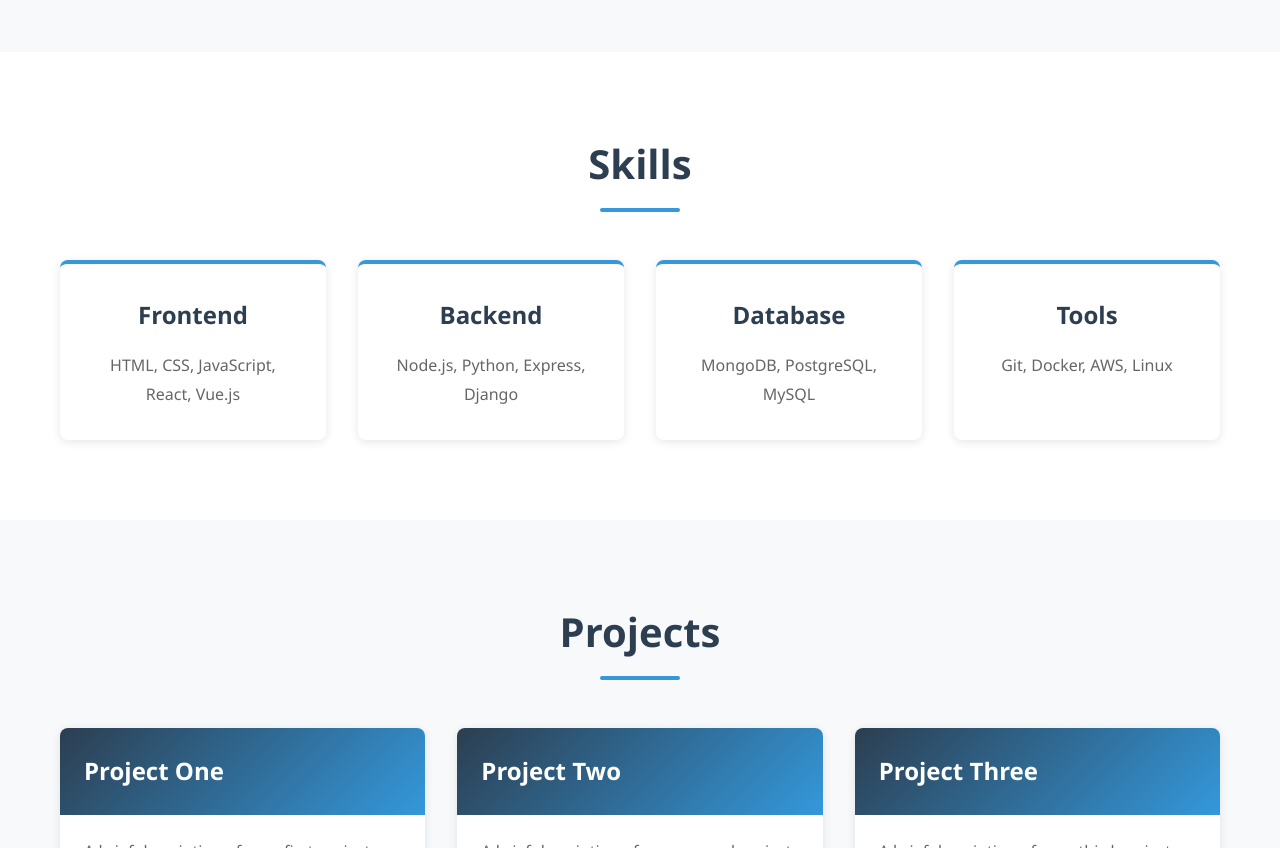
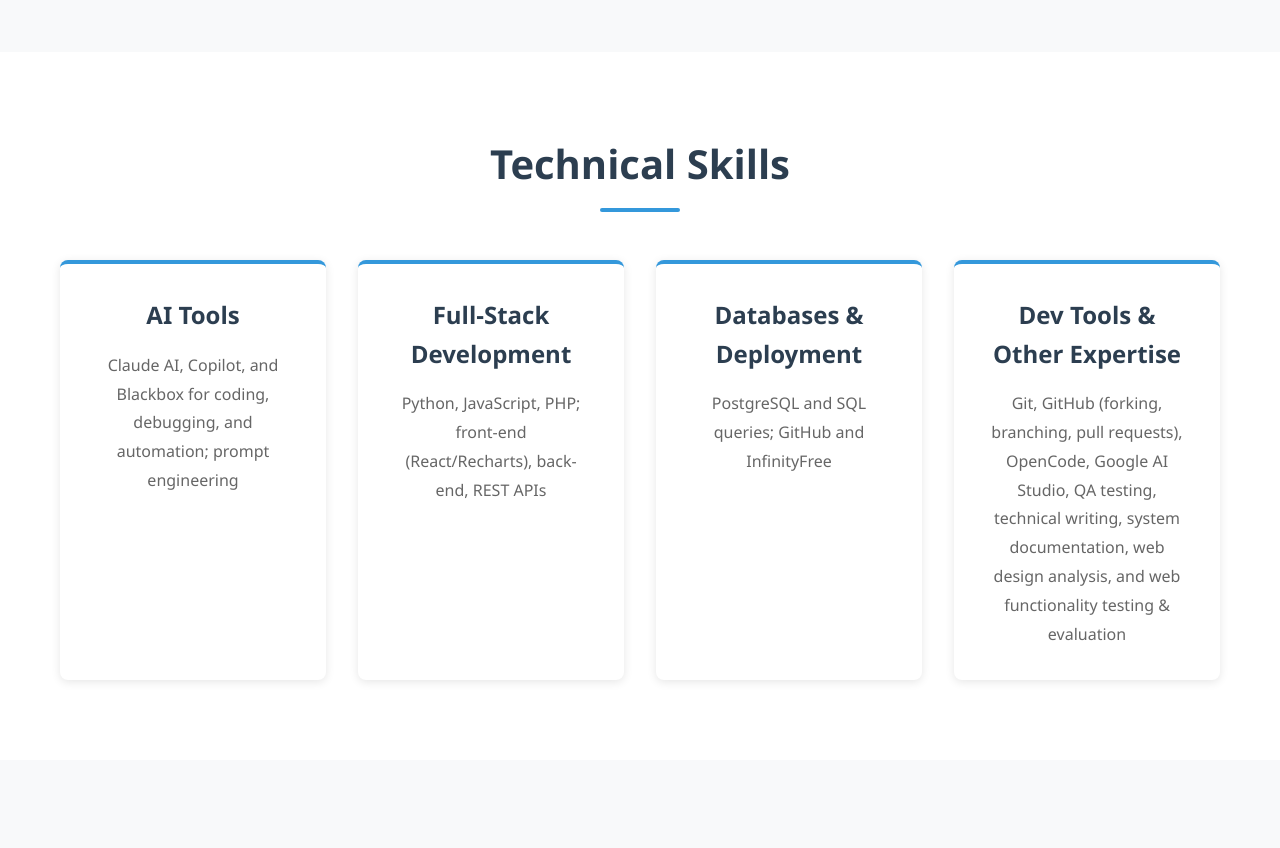
Before and after one commit to MyWebDevPilot/JaydeeMendoza, a website: page index.html in a window 1280 px wide. Shown: the part 1320-2168 px from the top of the page. Drawn offline with Linux system fonts and the light colour scheme.

Commit message:
Initial commit

```diff
--- a/index.html
+++ b/index.html
@@ -31,8 +31,8 @@
     <!-- Hero Section -->
     <section id="home" class="hero">
         <div class="hero-content">
-            <h1 class="hero-title">Hi, I'm Your Name</h1>
-            <p class="hero-subtitle">Full Stack Developer | Creative Problem Solver</p>
+            <h1 class="hero-title">Hi, I'm Your Jaydee Mendoza</h1>
+            <p class="hero-subtitle">Junior It | Creative Problem Solver</p>
             <a href="#projects" class="cta-button">View My Work</a>
         </div>
     </section>
@@ -59,23 +59,23 @@
     <!-- Skills Section -->
     <section id="skills" class="skills">
         <div class="container">
-            <h2>Skills</h2>
+            <h2>Technical Skills</h2>
             <div class="skills-grid">
                 <div class="skill-card">
-                    <h3>Frontend</h3>
-                    <p>HTML, CSS, JavaScript, React, Vue.js</p>
+                    <h3>AI Tools</h3>
+                    <p>Claude AI, Copilot, and Blackbox for coding, debugging, and automation; prompt engineering</p>
                 </div>
                 <div class="skill-card">
-                    <h3>Backend</h3>
-                    <p>Node.js, Python, Express, Django</p>
+                    <h3>Full-Stack Development</h3>
+                    <p>Python, JavaScript, PHP; front-end (React/Recharts), back-end, REST APIs</p>
                 </div>
                 <div class="skill-card">
-                    <h3>Database</h3>
-                    <p>MongoDB, PostgreSQL, MySQL</p>
+                    <h3>Databases & Deployment</h3>
+                    <p>PostgreSQL and SQL queries; GitHub and InfinityFree</p>
                 </div>
                 <div class="skill-card">
-                    <h3>Tools</h3>
-                    <p>Git, Docker, AWS, Linux</p>
+                    <h3>Dev Tools & Other Expertise</h3>
+                    <p>Git, GitHub (forking, branching, pull requests), OpenCode, Google AI Studio, QA testing, technical writing, system documentation, web design analysis, and web functionality testing & evaluation</p>
                 </div>
             </div>
         </div>
```
